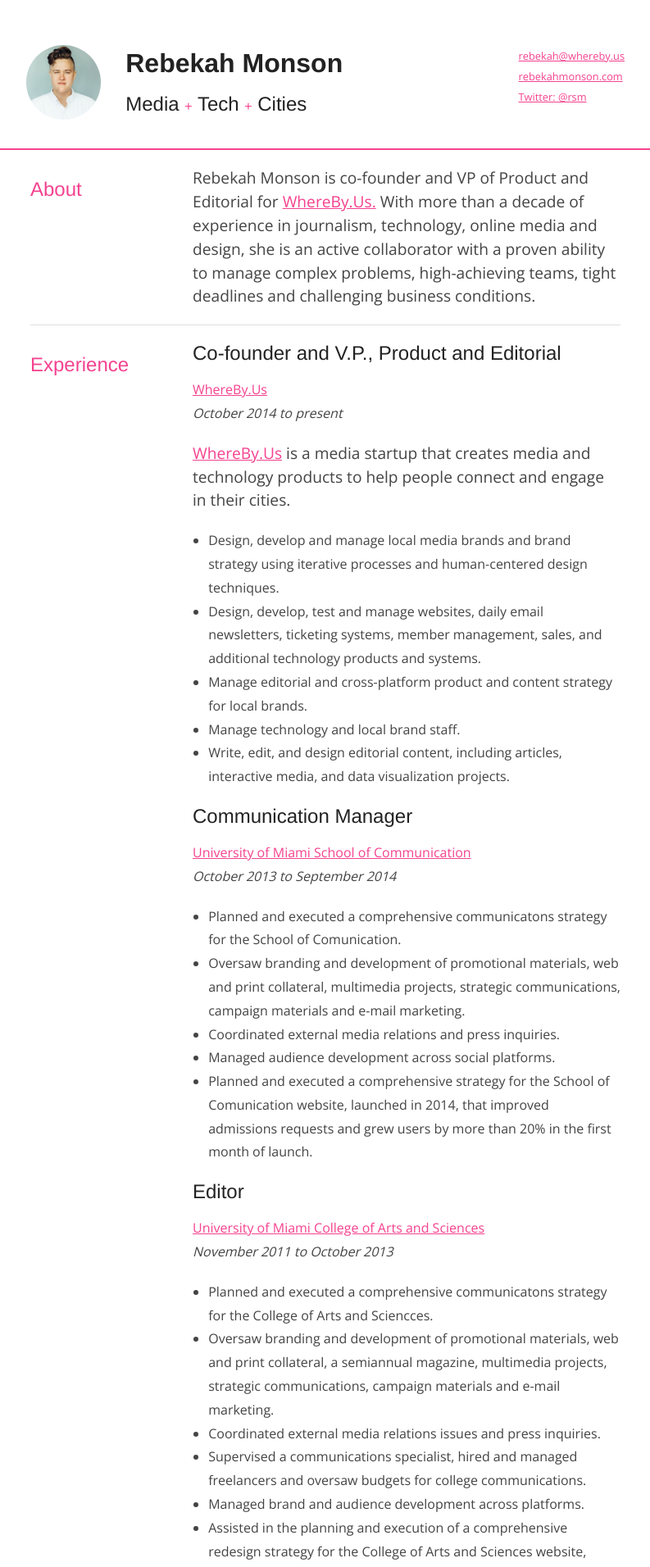
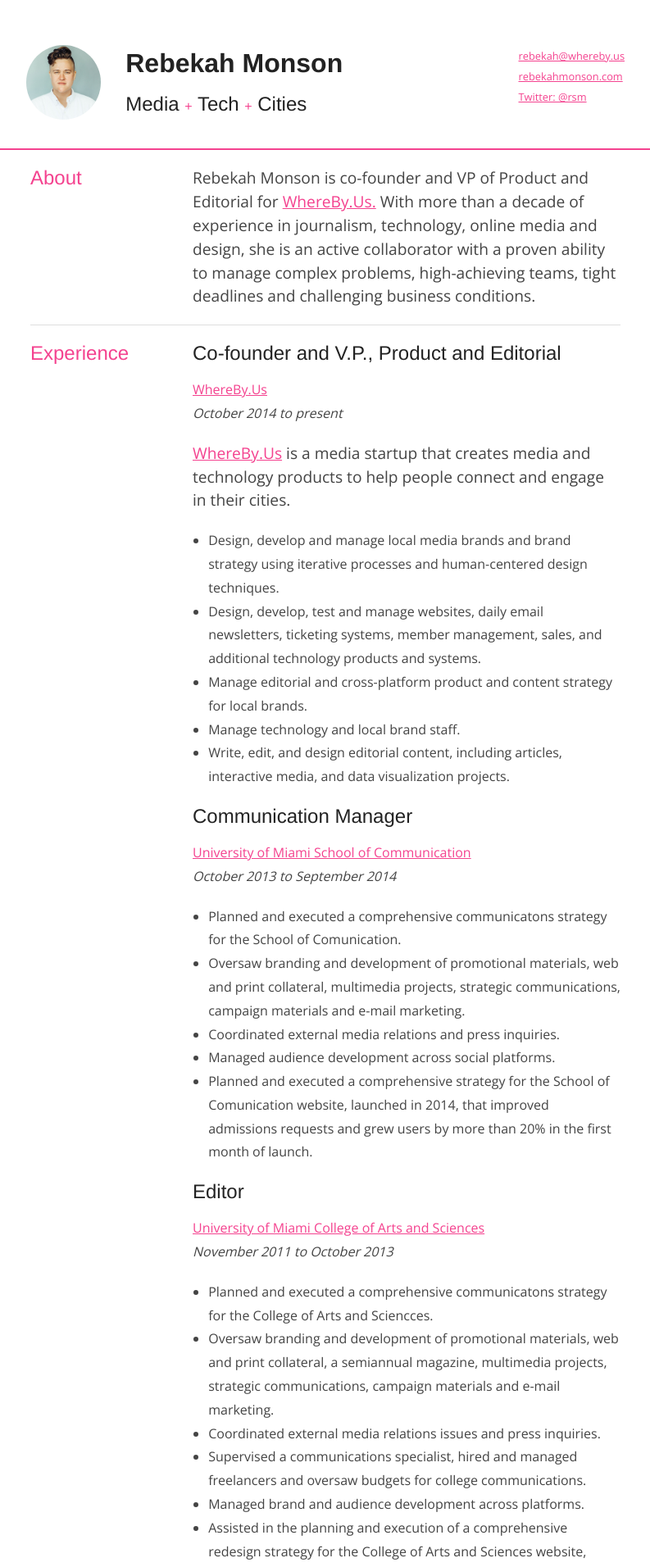
Before and after one commit to rebekahmonson/rebekahmonson.github.io, a Jekyll site: the page built from resume.html, in a window 1280 px wide. Shown: the top 1912 px of the page at 82% size, without its empty margins (243-1036 px from the left). Built offline with Jekyll 4.4.1, drawn with Linux system fonts in a browser that asks for light colours; nearby versions of some CDN libraries; some web fonts are replaced.

Commit message:
section title spacing

```diff
--- a/css/resume.css
+++ b/css/resume.css
@@ -148,7 +148,7 @@ section:last-child {
 	font-family: 'Stint Ultra Expanded', Helvetica, Arial, sans-serif;
 	font-size: 1.5em;
 	color: #f4428f;
-	line-height: 3.5rem;
+    margin-bottom: 1.5rem;
 }
 
 .sectionContent h2 {
```
